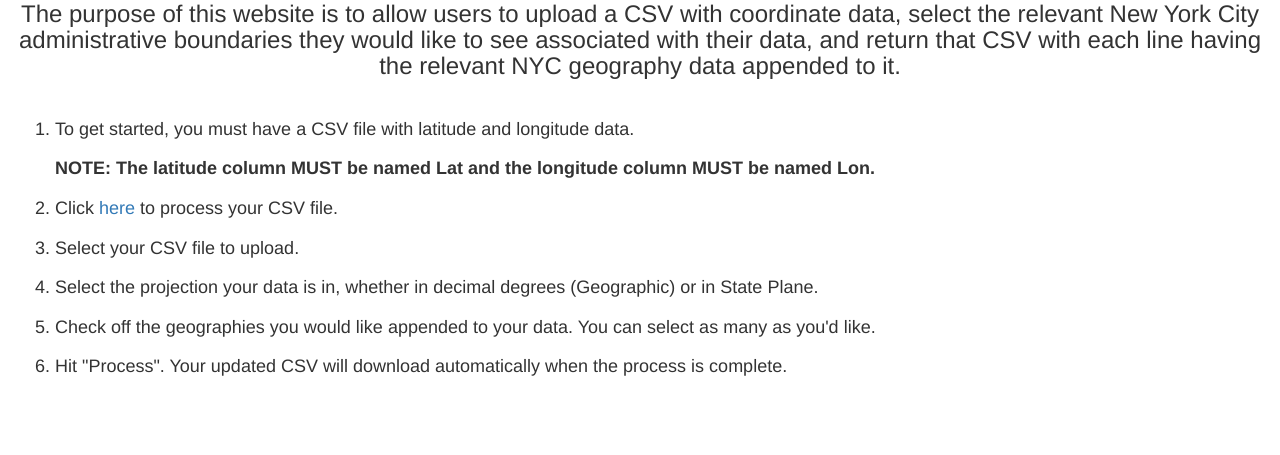
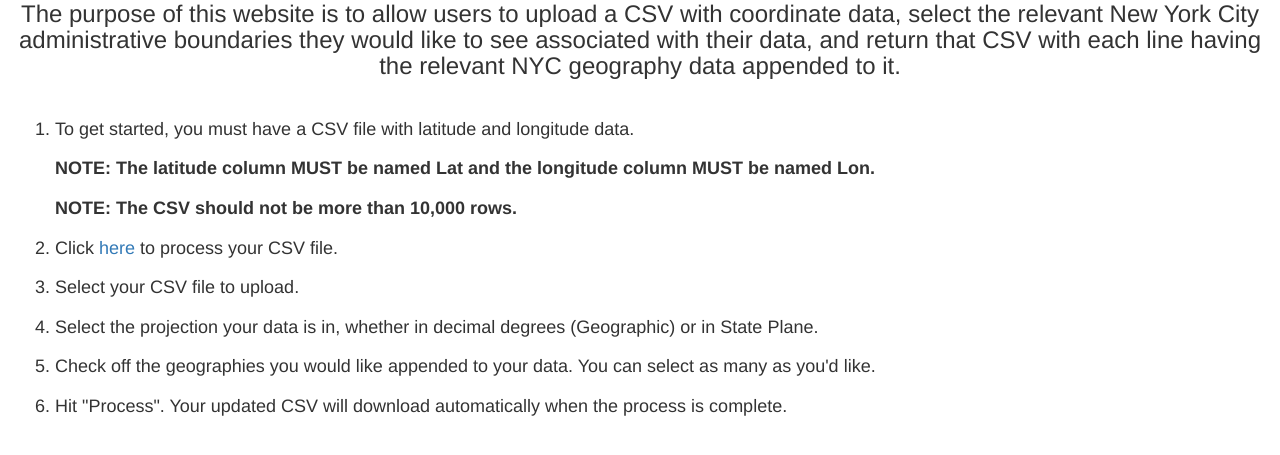
Before and after one commit to dbaron15/reverse-geocoder-website, a Flask app: page / in a window 1280 px wide. Shown: the part 172-627 px from the top of the page. Run offline with Flask 2, Linux system fonts and the light colour scheme; parts of the project's set-up code (start-up, migrations or seed data) failed here and were passed over; some libraries are stand-ins or nearby versions.

Commit message:
Small edits

```diff
--- a/app/templates/index.html
+++ b/app/templates/index.html
@@ -27,6 +27,7 @@
                <ol>
                <li>To get started, you must have a CSV file with latitude and longitude data.</li><br>
                 <b>NOTE: The latitude column MUST be named Lat and the longitude column MUST be named Lon.</b><br><br>
+                   <b>NOTE: The CSV should not be more than 10,000 rows.</b><br><br>
             <li>Click <a href="/processing">here</a> to process your CSV file.</li><br>
             <li>Select your CSV file to upload.</li><br>
             <li>Select the projection your data is in, whether in decimal degrees (Geographic) or in State Plane.</li><br>
--- a/app/views.py
+++ b/app/views.py
@@ -7,7 +7,7 @@
 import pandas as pd
 import geopandas as gpd
 from shapely.geometry import Point
-from flask import render_template, Response, request, redirect, url_for, send_file, flash, session, g
+from flask import render_template, Response, request, session
 from app import app, forms
 from app.models import Shapefiles
 
@@ -18,6 +18,7 @@
     '''
     df = pd.read_csv(file, delimiter=",")
     geometry = [Point(xy) for xy in zip(df.Lon, df.Lat)]
+    crs = None
     if proj == 'wgs':
         crs = {'init': 'epsg:4326'}
     if proj == 'stateplane':
@@ -73,6 +74,7 @@
     Turn a dataframe containing point data into a geojson formatted python dictionary
     '''
 
+    # change projection to web mercator
     if proj == 'stateplane':
         df = df.to_crs(epsg='4326')
         df = df.assign(lat2=df.geometry.y)
```
